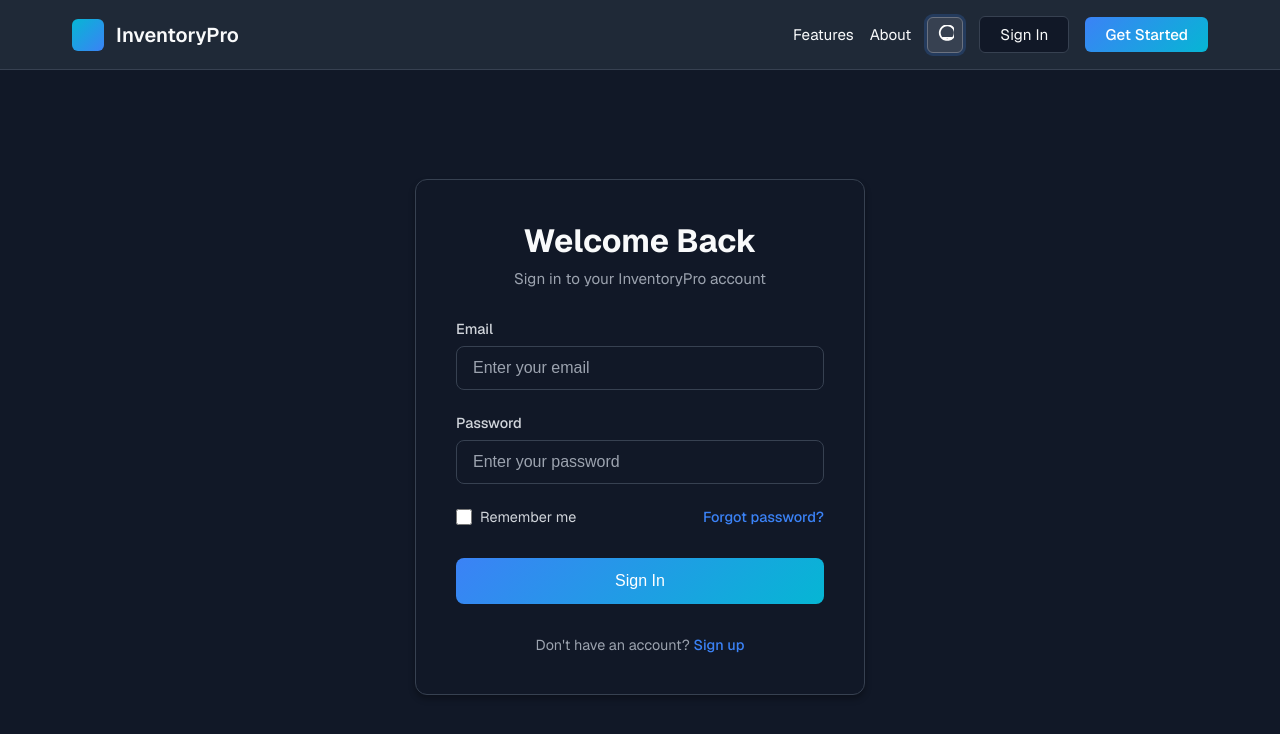
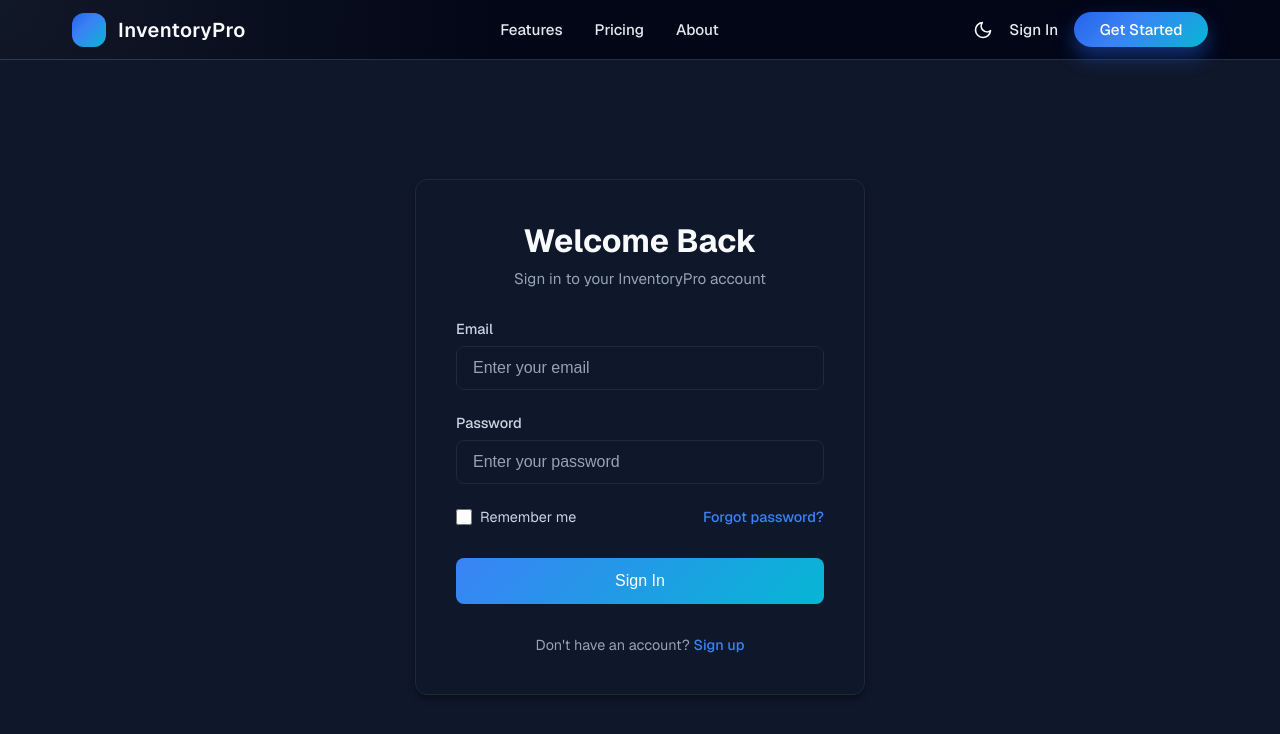
Before and after one commit to imf-ali/inventory-ui, a Next.js app: page /login in a window 1280 px wide. Both pictures are taken after a click on the button "Toggle theme". Shown: the top 734 px of the page. Built offline with nearby package versions, Linux system fonts and the light colour scheme.

Commit message:
navbar ui changed

```diff
--- a/src/app/globals.css
+++ b/src/app/globals.css
@@ -4,37 +4,62 @@
   box-sizing: border-box;
 }
 
+/* ---------- LIGHT MODE ---------- */
 :root {
-  /* Light theme colors */
+  /* Backgrounds */
   --bg-primary: #ffffff;
   --bg-secondary: #f8f9fa;
-  --bg-tertiary: #f3f4f6;
-  --bg-card: #f9fafb;
+  --bg-header: radial-gradient(circle at top left, #eef2ff 0%, #ffffff 50%, #f8fafc 100%);
+
+  /* Text */
   --text-primary: #1f2937;
   --text-secondary: #4b5563;
   --text-tertiary: #6b7280;
+  --link: #0f172a;
+  --link-hover: #2563eb;
+
+  /* Buttons */
+  --btn-primary: linear-gradient(135deg, #2563eb 0%, #3b82f6 40%, #06b6d4 100%);
+  --btn-text: #ffffff;
+
+  /* Borders / Shadows */
   --border-color: #e5e7eb;
   --border-hover: #d1d5db;
-  --hover-bg: #f9fafb;
-  --focus-ring: rgba(59, 130, 246, 0.1);
   --shadow: rgba(0, 0, 0, 0.1);
+
+  /* Header */
+  --header-blur: rgba(255,255,255,0.6);
 }
 
+
+/* ---------- DARK MODE ---------- */
 [data-theme='dark'] {
-  /* Dark theme colors */
-  --bg-primary: #111827;
-  --bg-secondary: #1f2937;
-  --bg-tertiary: #374151;
-  --bg-card: #1f2937;
+  /* Backgrounds */
+  --bg-primary: #0f172a;
+  --bg-secondary: #111827;
+  --bg-header: radial-gradient(circle at top left, #111827 0%, #020617 40%, #020617 100%);
+
+  /* Text */
   --text-primary: #f9fafb;
-  --text-secondary: #d1d5db;
-  --text-tertiary: #9ca3af;
-  --border-color: #374151;
-  --border-hover: #4b5563;
-  --hover-bg: #374151;
-  --focus-ring: rgba(59, 130, 246, 0.2);
-  --shadow: rgba(0, 0, 0, 0.3);
+  --text-secondary: #cbd5e1;
+  --text-tertiary: #94a3b8;
+  --link: #e5e7eb;
+  --link-hover: #38bdf8;
+
+  /* Buttons */
+  --btn-primary: linear-gradient(135deg, #2563eb 0%, #3b82f6 40%, #06b6d4 100%);
+  --btn-text: #ffffff;
+
+  /* Borders / Shadows */
+  --border-color: #1e293b;
+  --border-hover: #334155;
+  --shadow: rgba(0, 0, 0, 0.35);
+
+  /* Header */
+  --header-blur: rgba(15,23,42,0.7);
 }
+
+/* ---------- BASE STYLES ---------- */
 
 html,
 body {
@@ -43,17 +68,20 @@ body {
 }
 
 body {
-  font-family: var(--font-geist-sans), -apple-system, BlinkMacSystemFont, 'Segoe UI', 'Roboto', 'Oxygen',
-    'Ubuntu', 'Cantarell', 'Fira Sans', 'Droid Sans', 'Helvetica Neue',
-    sans-serif;
+  font-family: var(--font-geist-sans), -apple-system, BlinkMacSystemFont, 'Segoe UI', sans-serif;
+  background-color: var(--bg-primary);
+  color: var(--text-primary);
+  transition: background-color 0.3s ease, color 0.3s ease;
   -webkit-font-smoothing: antialiased;
   -moz-osx-font-smoothing: grayscale;
-  color: var(--text-primary);
-  background-color: var(--bg-primary);
-  transition: background-color 0.3s ease, color 0.3s ease;
 }
 
 a {
-  color: inherit;
+  color: var(--link);
   text-decoration: none;
+  transition: color 0.25s ease;
 }
+
+a:hover {
+  color: var(--link-hover);
+}
--- a/src/components/Header.module.css
+++ b/src/components/Header.module.css
@@ -1,12 +1,15 @@
+
 .header {
-  background-color: var(--bg-secondary);
-  padding: 1rem 0;
+  background: var(--bg-header);
+  padding: 0.75rem 0;
   position: fixed;
   top: 0;
   left: 0;
   right: 0;
   z-index: 100;
-  border-bottom: 1px solid var(--border-color);
+  border-bottom: 1px solid rgba(148, 163, 184, 0.25);
+  backdrop-filter: blur(16px);
+  -webkit-backdrop-filter: blur(16px);
   transition: background-color 0.3s ease, border-color 0.3s ease;
 }
 
@@ -14,10 +17,11 @@
   max-width: 1200px;
   margin: 0 auto;
   padding: 0 2rem;
-  display: flex;
-  justify-content: space-between;
+  display: grid;
+  grid-template-columns: auto 1fr auto;
   align-items: center;
 }
+
 
 .logo {
   display: flex;
@@ -28,88 +32,121 @@
 }
 
 .logoIcon {
-  width: 32px;
-  height: 32px;
-  background: linear-gradient(135deg, #06b6d4 0%, #3b82f6 100%);
-  border-radius: 6px;
+  width: 34px;
+  height: 34px;
+  background: linear-gradient(135deg, #2563eb 0%, #3b82f6 40%, #06b6d4 100%);
+  border-radius: 12px;
 }
 
 .logoText {
   font-size: 1.25rem;
   font-weight: 600;
+  color: #f9fafb;
   color: var(--text-primary);
-  transition: color 0.3s ease;
+  letter-spacing: 0.02em;
 }
 
 .nav {
   display: flex;
   align-items: center;
-  gap: 1rem;
+  justify-content: center;
+  font-weight: 500;
+  gap: 2rem;
+}
+
+.navLinks {
+  display: flex;
+  align-items: center;
+  gap: 2.5rem;
 }
 
 .navLink {
-  color: var(--text-primary);
+  color: var(--link);
+  color: #e5e7eb;
   text-decoration: none;
   font-size: 0.95rem;
-  transition: color 0.2s;
+  transition: color 0.25s ease, font-weight 0.25s ease;
 }
 
 .navLink:hover {
-  color: #3b82f6;
+  color: var(--link-hover);
+  font-weight: 500;
+}
+
+.actions {
+  display: flex;
+  align-items: center;
+  gap: 1rem;
+  justify-self: end; /* push to right of its grid column */
+}
+
+
+/* Assuming ThemeToggle renders just an icon; give it a little hit area */
+.actions :global(button),
+.actions :global(svg) {
+  cursor: pointer;
 }
 
 .signInBtn {
-  background: var(--bg-primary);
-  border: 1px solid var(--border-color);
-  color: var(--text-primary);
-  padding: 0.5rem 1.25rem;
-  border-radius: 6px;
+  background: transparent;
+  border: none;
+  color: #e5e7eb;
+  padding: 0;
   font-size: 0.95rem;
+  font-weight: 500;
   cursor: pointer;
-  transition: all 0.2s;
   text-decoration: none;
-  display: inline-block;
+  transition: opacity 0.2s ease;
 }
 
 .signInBtn:hover {
-  border-color: var(--border-hover);
-  background-color: var(--hover-bg);
+  color: var(--link-hover);
+  opacity: 0.8;
 }
 
 .getStartedBtn {
-  background: linear-gradient(135deg, #3b82f6 0%, #06b6d4 100%);
-  color: white;
+  background: var(--btn-primary);
+  color: #ffffff;
   border: none;
-  padding: 0.5rem 1.25rem;
-  border-radius: 6px;
+  padding: 0.5rem 1.6rem;
+  border-radius: 999px;
   font-size: 0.95rem;
   font-weight: 500;
   cursor: pointer;
-  transition: opacity 0.2s;
   text-decoration: none;
-  display: inline-block;
+  box-shadow: 0 10px 20px rgba(37, 99, 235, 0.45);
+  transition: transform 0.15s ease, box-shadow 0.15s ease, opacity 0.15s ease;
 }
 
 .getStartedBtn:hover {
-  opacity: 0.9;
+  transform: translateY(-1px);
+  color: var(--link-hover);
+  box-shadow: 0 14px 30px rgba(37, 99, 235, 0.6);
+  opacity: 0.95;
 }
 
 @media (max-width: 768px) {
   .container {
     padding: 0 1rem;
+    gap: 1rem;
   }
 
   .nav {
-    gap: 0.75rem;
+    justify-content: flex-end;
+    gap: 1rem;
   }
 
-  .navLink {
+  .navLinks {
     display: none;
   }
 
-  .signInBtn,
+  .signInBtn {
+    display: none;
+  }
+
   .getStartedBtn {
-    padding: 0.5rem 1rem;
+    padding: 0.45rem 1.2rem;
     font-size: 0.85rem;
+    box-shadow: 0 6px 14px rgba(37, 99, 235, 0.5);
   }
 }
--- a/src/components/Header.tsx
+++ b/src/components/Header.tsx
@@ -1,3 +1,4 @@
+// Header.tsx
 'use client';
 
 import styles from './Header.module.css';
@@ -8,17 +9,25 @@ export default function Header() {
   return (
     <header className={styles.header}>
       <div className={styles.container}>
+        {/* Left: logo */}
         <Link href="/" className={styles.logo}>
           <div className={styles.logoIcon}></div>
           <span className={styles.logoText}>InventoryPro</span>
         </Link>
+
+        {/* Center: nav links */}
         <nav className={styles.nav}>
           <Link href="#features" className={styles.navLink}>Features</Link>
+          <Link href="#pricing" className={styles.navLink}>Pricing</Link>
           <Link href="#about" className={styles.navLink}>About</Link>
+        </nav>
+
+        {/* Right: toggle + buttons */}
+        <div className={styles.actions}>
           <ThemeToggle />
           <Link href="/login" className={styles.signInBtn}>Sign In</Link>
           <Link href="/signup" className={styles.getStartedBtn}>Get Started</Link>
-        </nav>
+        </div>
       </div>
     </header>
   );
--- a/src/components/ThemeToggle.module.css
+++ b/src/components/ThemeToggle.module.css
@@ -1,44 +1,31 @@
 .toggle {
-  background: var(--bg-primary);
-  border: 1px solid var(--border-color);
-  color: var(--text-primary);
-  padding: 0.5rem;
-  border-radius: 6px;
+  background: transparent;        /* no box */
+  border: none;                   /* no border */
+  color: var(--text-primary);     /* icon color based on theme */
+  padding: 0;                     /* no extra padding */
   cursor: pointer;
-  display: flex;
+  display: inline-flex;
   align-items: center;
   justify-content: center;
-  transition: all 0.2s;
-  width: 36px;
-  height: 36px;
+  transition: transform 0.2s ease, opacity 0.2s ease;
 }
 
-/* Dark theme - make it more visible with better contrast */
-[data-theme='dark'] .toggle {
-  background: #374151;
-  border: 1px solid #6b7280;
+/* SVG size */
+.icon {
+  width: 20px;
+  height: 20px;
 }
 
+/* Hover / active feedback */
 .toggle:hover {
-  background: var(--hover-bg);
-  border-color: #3b82f6;
-}
-
-[data-theme='dark'] .toggle:hover {
-  background: #4b5563;
-  border-color: #60a5fa;
-}
-
-.toggle:focus {
-  outline: none;
-  box-shadow: 0 0 0 3px var(--focus-ring);
+  transform: scale(1.1);
+  opacity: 0.9;
 }
 
 .toggle:active {
   transform: scale(0.95);
 }
 
-/* Ensure icon is visible in dark theme */
-[data-theme='dark'] .toggle svg {
-  filter: brightness(1.2);
+.toggle:focus {
+  outline: none;
 }
--- a/src/components/ThemeToggle.tsx
+++ b/src/components/ThemeToggle.tsx
@@ -13,36 +13,44 @@ export default function ThemeToggle() {
       aria-label="Toggle theme"
     >
       {theme === 'light' ? (
+        // SUN (outlined circle)
         <svg
+          className={styles.icon}
+          xmlns="http://www.w3.org/2000/svg"
           width="20"
           height="20"
-          viewBox="0 0 20 20"
+          viewBox="0 0 24 24"
           fill="none"
-          xmlns="http://www.w3.org/2000/svg"
-        >
-          <path
-            d="M10 3V1M10 19V17M17 10H19M1 10H3M15.657 15.657L16.97 16.97M3.03 3.03L4.343 4.343M15.657 4.343L16.97 3.03M3.03 16.97L4.343 15.657M14 10C14 12.2091 12.2091 14 10 14C7.79086 14 6 12.2091 6 10C6 7.79086 7.79086 6 10 6C12.2091 6 14 7.79086 14 10Z"
           stroke="currentColor"
           strokeWidth="2"
           strokeLinecap="round"
           strokeLinejoin="round"
-          />
+        >
+          <circle cx="12" cy="12" r="5" />
+          <line x1="12" y1="1" x2="12" y2="3" />
+          <line x1="12" y1="21" x2="12" y2="23" />
+          <line x1="4.22" y1="4.22" x2="5.64" y2="5.64" />
+          <line x1="18.36" y1="18.36" x2="19.78" y2="19.78" />
+          <line x1="1" y1="12" x2="3" y2="12" />
+          <line x1="21" y1="12" x2="23" y2="12" />
+          <line x1="4.22" y1="19.78" x2="5.64" y2="18.36" />
+          <line x1="18.36" y1="5.64" x2="19.78" y2="4.22" />
         </svg>
       ) : (
+        // HALF MOON (clean arc moon)
         <svg
+          className={styles.icon}
+          xmlns="http://www.w3.org/2000/svg"
           width="20"
           height="20"
-          viewBox="0 0 20 20"
+          viewBox="0 0 24 24"
           fill="none"
-          xmlns="http://www.w3.org/2000/svg"
-        >
-          <path
-            d="M17.293 13.293C16.3785 14.2075 15.2351 14.8641 13.9922 15.2073C12.7493 15.5505 11.4404 15.5709 10.1882 15.2667C8.93605 14.9625 7.77791 14.3422 6.81802 13.4645C5.85813 12.5868 5.12252 11.4785 4.68036 10.2393C4.2382 9.00008 4.10195 7.66547 4.28364 6.35773C4.46533 5.04999 4.95939 3.80306 5.72512 2.71693C6.49085 1.6308 7.50519 0.737498 8.68478 0.112995C9.86437 -0.511508 11.1768 -0.853553 12.5155 -0.853553C13.8542 -0.853553 15.1666 -0.511508 16.3462 0.112995C17.5258 0.737498 18.5401 1.6308 19.3059 2.71693C20.0716 3.80306 20.5657 5.04999 20.7474 6.35773C20.9291 7.66547 20.7928 9.00008 20.3507 10.2393C19.9085 11.4785 19.1729 12.5868 18.213 13.4645C17.2531 14.3422 16.095 14.9625 14.8428 15.2667C13.5906 15.5709 12.2817 15.5505 11.0388 15.2073C9.79593 14.8641 8.6525 14.2075 7.73804 13.293L17.293 13.293Z"
           stroke="currentColor"
           strokeWidth="2"
           strokeLinecap="round"
           strokeLinejoin="round"
-          />
+        >
+          <path d="M21 12.79A9 9 0 1 1 11.21 3 7 7 0 0 0 21 12.79z" />
         </svg>
       )}
     </button>
```
Also changed, not shown: src/app/pricing/pricing.module.ts (added), src/app/pricing/pricing.tsx (added), src/components/pricing.module.ts (added), src/components/pricing.tsx (added), 1 other file (tests, documents, lock files or other folders). Lines whose indentation alone changed are shown as unchanged.
